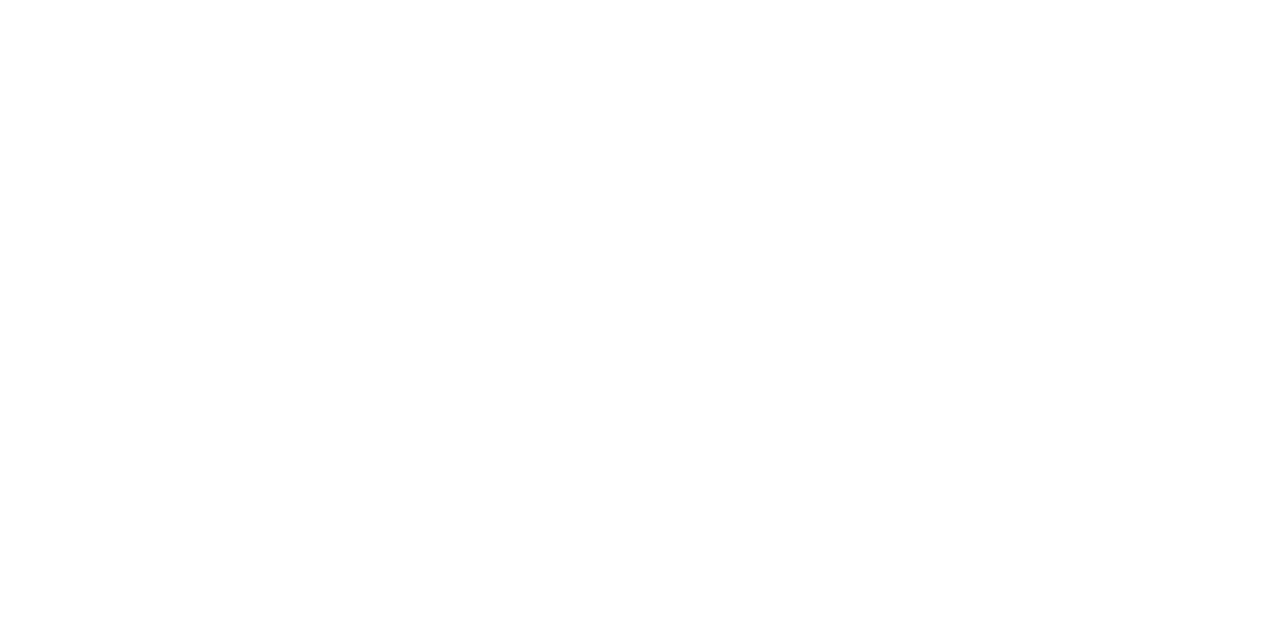
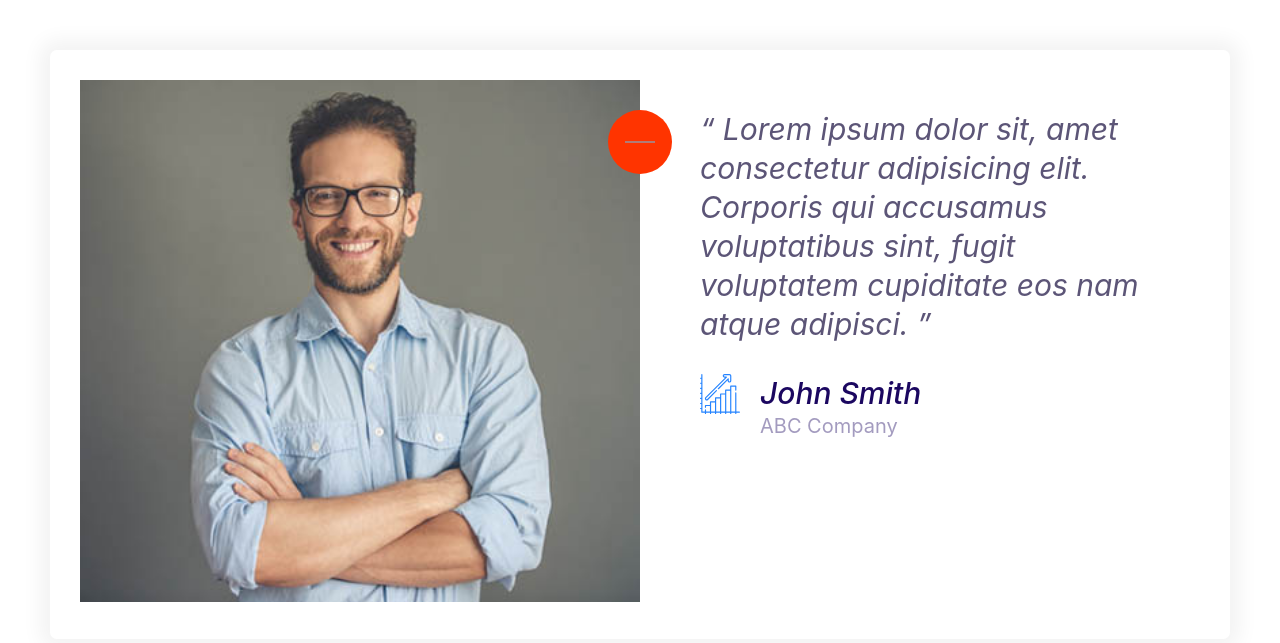
Before and after one commit to wirkoo/foshimy, a plain HTML site: page index.html in a window 1280 px wide. Drawn offline with Linux system fonts and the light colour scheme.

Commit message:
tetimonial

```diff
--- a/css/styles.css
+++ b/css/styles.css
@@ -149,6 +149,13 @@ a {
 .icon--primary {
   fill: var(--color-primary);
 }
+.icon--white {
+  fill: #fff;
+}
+.icon--small {
+  width: 30px;
+  height: 30px;
+}
 .icon-container {
   align-items: center;
   background: #f3f9fa;
@@ -157,6 +164,9 @@ a {
   height: 64px;
   justify-content: center;
   width: 64px;
+}
+.icon-container--accent {
+  background: var(--color-accent);
 }
 
 /* Buttons */
@@ -383,3 +393,28 @@ a {
     grid-template-columns: 1fr 1fr;
   }
 }
+
+/*  Testimonial */
+.testimonial {
+  padding: 3rem;
+}
+.testimonial__image {
+  position: relative;
+}
+.testimonial__image > img {
+  width: 100%;
+}
+.testimonial__image .icon-container {
+  position: absolute;
+  top: 3rem;
+  right: -32px;
+}
+@media screen and (min-width: 768px) {
+  .testimonial .quote,
+  .testimonial .quote__author {
+    font-style: 2.4rem;
+  }
+  .testimonial .quote {
+    margin-left: 6rem;
+  }
+}
--- a/index.html
+++ b/index.html
@@ -7,5 +7,38 @@
     <link rel="stylesheet" href="css/normalize.css" />
     <link rel="stylesheet" href="css/styles.css" />
   </head>
-  <body></body>
+  <body style="padding: 5rem">
+    <div class="card testimonial">
+      <div class="grid grid--1x2">
+        <div class="testimonial__image">
+          <span class="icon-container icon-container--accent">
+            <svg class="icon icon--white icon--small">
+              <use xlink:href="images/sprite.svg#wordpress"></use>
+            </svg>
+          </span>
+          <img src="images/testimonial.jpg" alt="A Customer" />
+        </div>
+        <blockquote class="quote">
+          <p class="quote__text">
+            Lorem ipsum dolor sit, amet consectetur adipisicing elit. Corporis
+            qui accusamus voluptatibus sint, fugit voluptatem cupiditate eos nam
+            atque adipisci.
+          </p>
+          <footer>
+            <div class="media">
+              <div class="media__image">
+                <svg class="icon icon--primary quote__line">
+                  <use xlink:href="images/sprite.svg#line"></use>
+                </svg>
+              </div>
+              <div class="media__body">
+                <h3 class="media__title quote__author">John Smith</h3>
+                <p class="quote__organization">ABC Company</p>
+              </div>
+            </div>
+          </footer>
+        </blockquote>
+      </div>
+    </div>
+  </body>
 </html>
```
Also changed, not shown: images/quotes.svg (added), images/testimonial.jpg (added).
